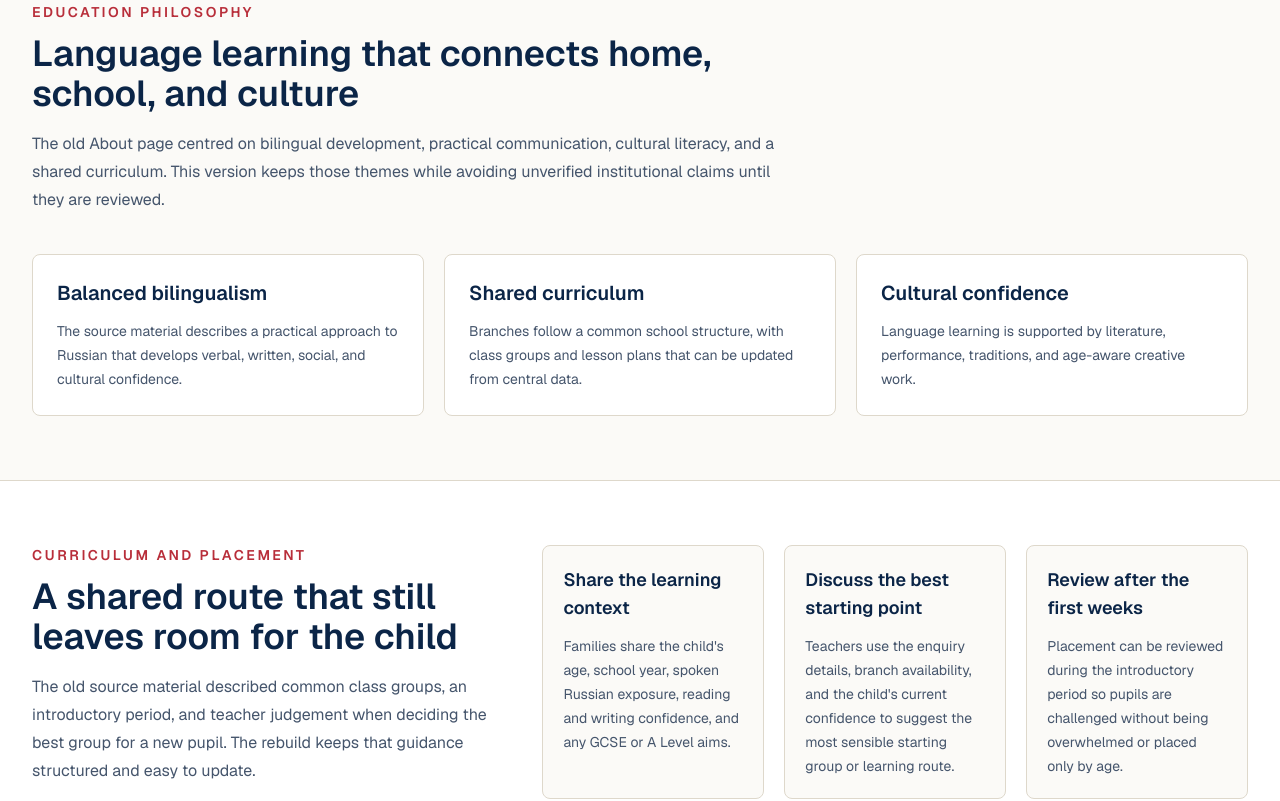
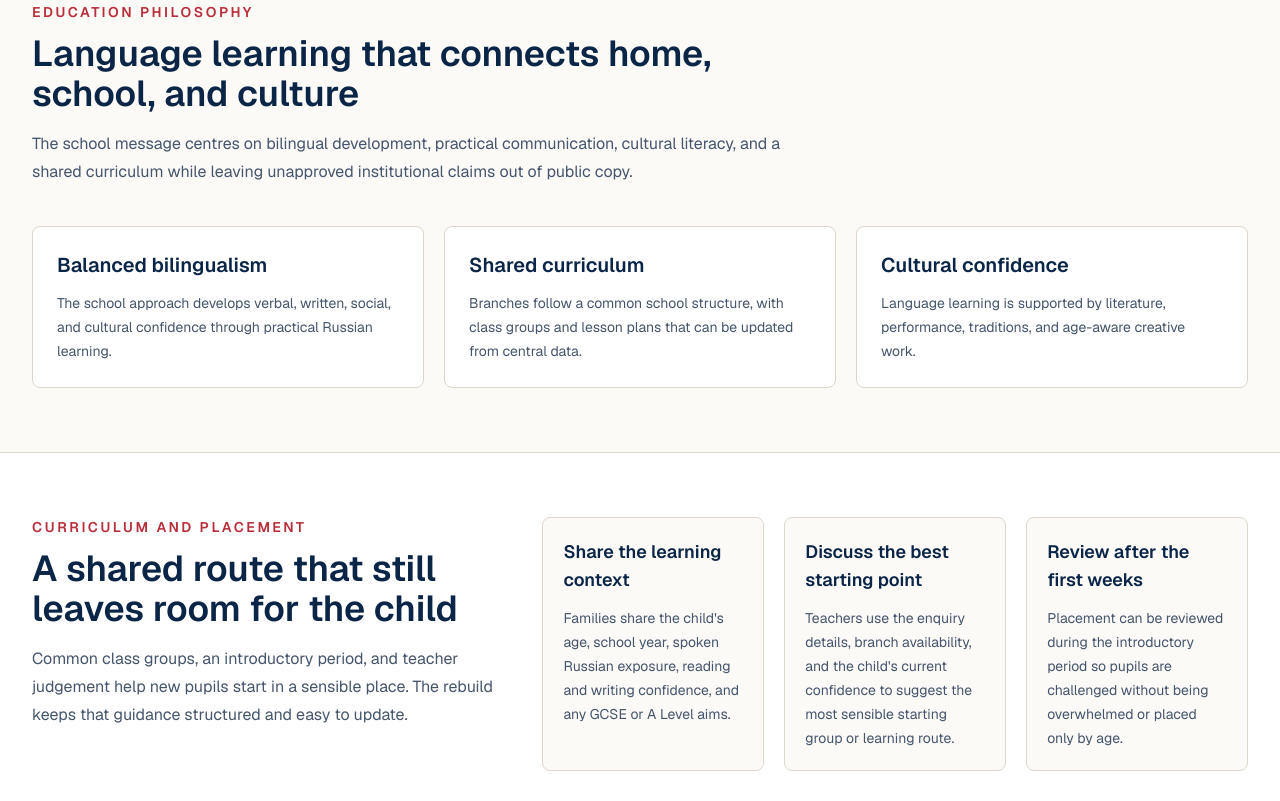
Before and after one commit to AntonV0/pushkins-russian-school, a Next.js app: page /about in a window 1280 px wide. Shown: the part 820-1621 px from the top of the page. Built offline with nearby package versions, Linux system fonts and the light colour scheme.

Commit message:
refactor(content): polish parent-facing review copy

```diff
--- a/src/app/about/page.tsx
+++ b/src/app/about/page.tsx
@@ -19,7 +19,7 @@ const reviewNotes = [
   ...curriculumReviewNotes,
   "Institutional partnerships and external references need current confirmation.",
   "Trips, certificates, staff details, and media should be reviewed before publication.",
-  "Current branch statuses and timetables remain visible with verification notes.",
+  "Current branch statuses and timetables remain visible with practical review notes.",
 ];
 
 export const metadata: Metadata = {
@@ -72,10 +72,9 @@ export default function AboutPage() {
             title="Language learning that connects home, school, and culture"
           >
             <p>
-              The old About page centred on bilingual development, practical
-              communication, cultural literacy, and a shared curriculum. This
-              version keeps those themes while avoiding unverified institutional
-              claims until they are reviewed.
+              The school message centres on bilingual development, practical
+              communication, cultural literacy, and a shared curriculum while
+              leaving unapproved institutional claims out of public copy.
             </p>
           </SectionIntro>
           <div className="mt-10 grid gap-5 md:grid-cols-3">
@@ -103,10 +102,9 @@ export default function AboutPage() {
             title="A shared route that still leaves room for the child"
           >
             <p>
-              The old source material described common class groups, an
-              introductory period, and teacher judgement when deciding the best
-              group for a new pupil. The rebuild keeps that guidance structured
-              and easy to update.
+              Common class groups, an introductory period, and teacher judgement
+              help new pupils start in a sensible place. The rebuild keeps that
+              guidance structured and easy to update.
             </p>
           </SectionIntro>
           <div className="grid gap-5 md:grid-cols-3">
--- a/src/app/schools/page.tsx
+++ b/src/app/schools/page.tsx
@@ -99,7 +99,7 @@ export default function SchoolsPage() {
           >
             <p>
               These branches are presented as weekend schools, with timetable
-              notes shown where older source material needs final confirmation.
+              notes shown where older records need final confirmation.
             </p>
           </SectionIntro>
           <div className="mt-8 grid gap-5 md:grid-cols-2 xl:grid-cols-3">
--- a/src/data/curriculum.ts
+++ b/src/data/curriculum.ts
@@ -46,7 +46,7 @@ export const curriculumPillars: CurriculumPillar[] = [
 export const educationPrinciples: CurriculumPillar[] = [
   {
     title: "Balanced bilingualism",
-    body: "The source material describes a practical approach to Russian that develops verbal, written, social, and cultural confidence.",
+    body: "The school approach develops verbal, written, social, and cultural confidence through practical Russian learning.",
   },
   {
     title: "Shared curriculum",
--- a/src/data/faqs.ts
+++ b/src/data/faqs.ts
@@ -23,7 +23,7 @@ export const faqGroups: FaqGroup[] = [
       {
         question: "Are all listed timetables final?",
         answer:
-          "Some branch timetables come from legacy source material and are marked with verification notes where old pages conflict or need current confirmation.",
+          "Some branch timetables are shown with review notes where older records conflict or current details still need confirmation.",
       },
       {
         question: "What should I send if I am not sure which branch fits?",
--- a/src/data/schools.ts
+++ b/src/data/schools.ts
@@ -93,7 +93,7 @@ export const schools: School[] = [
     postcode: "HP14 4LR",
     schedule: "Saturdays, 9:00 to 12:00",
     scheduleNote:
-      "Final timing to confirm: older source material also listed 9:30 to 12:30.",
+      "Final timing to confirm: older records also listed 9:30 to 12:30.",
     lessonPlan: saturdayMorningPlan,
     classGroups,
     highlights: sharedHighlights,
@@ -101,7 +101,7 @@ export const schools: School[] = [
     mapHref:
       "https://www.google.com/maps/search/?api=1&query=Hughenden%20Primary%20School%20Spring%20Valley%20Drive%20HP14%204LR",
     sourceNotes: [
-      "Venue and address copied from old public site source material.",
+      "Venue and address retained from the previous public branch listing.",
       "Saturday start and finish times conflict across old pages and need confirmation.",
     ],
   },
@@ -170,7 +170,7 @@ export const schools: School[] = [
     postcode: "CM1 3ET",
     schedule: "Sundays, 10:00 to 13:00 when in-person classes are available",
     scheduleNote:
-      "Final route to confirm: older source material also described the branch as online only.",
+      "Final route to confirm: older records also described the branch as online only.",
     lessonPlan: sundayPlan,
     classGroups,
     highlights: [
@@ -189,7 +189,7 @@ export const schools: School[] = [
       summary:
         "The old Chelmsford page referred families to an online school launched on 7 September 2020.",
       details: [
-        "Same class groups, lesson plans, and curriculum were described in the source copy.",
+        "Same class groups, lesson plans, and curriculum were described in earlier public copy.",
         "Two one-hour lessons weekly.",
         "Pricing and introductory-trial wording appeared in old copy and should be confirmed before publication.",
       ],
```
